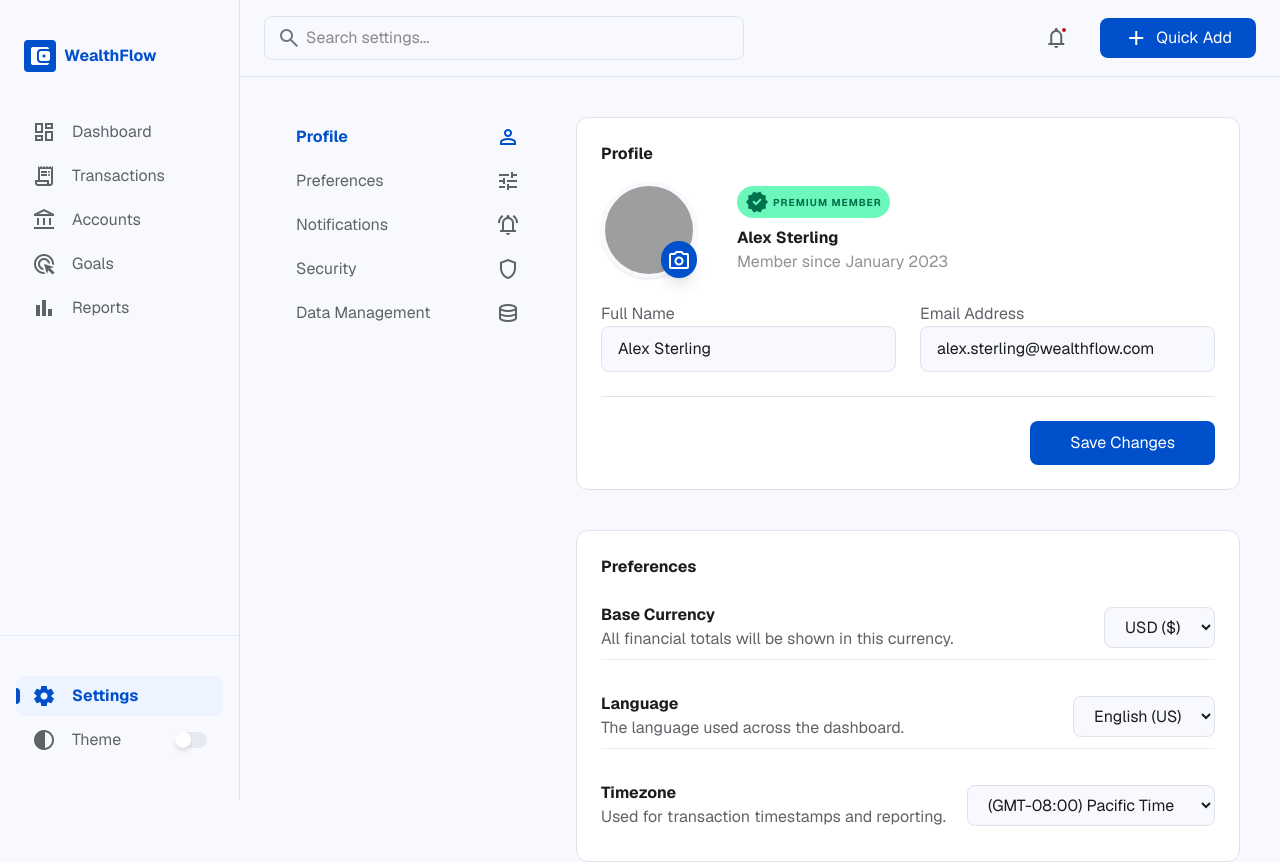
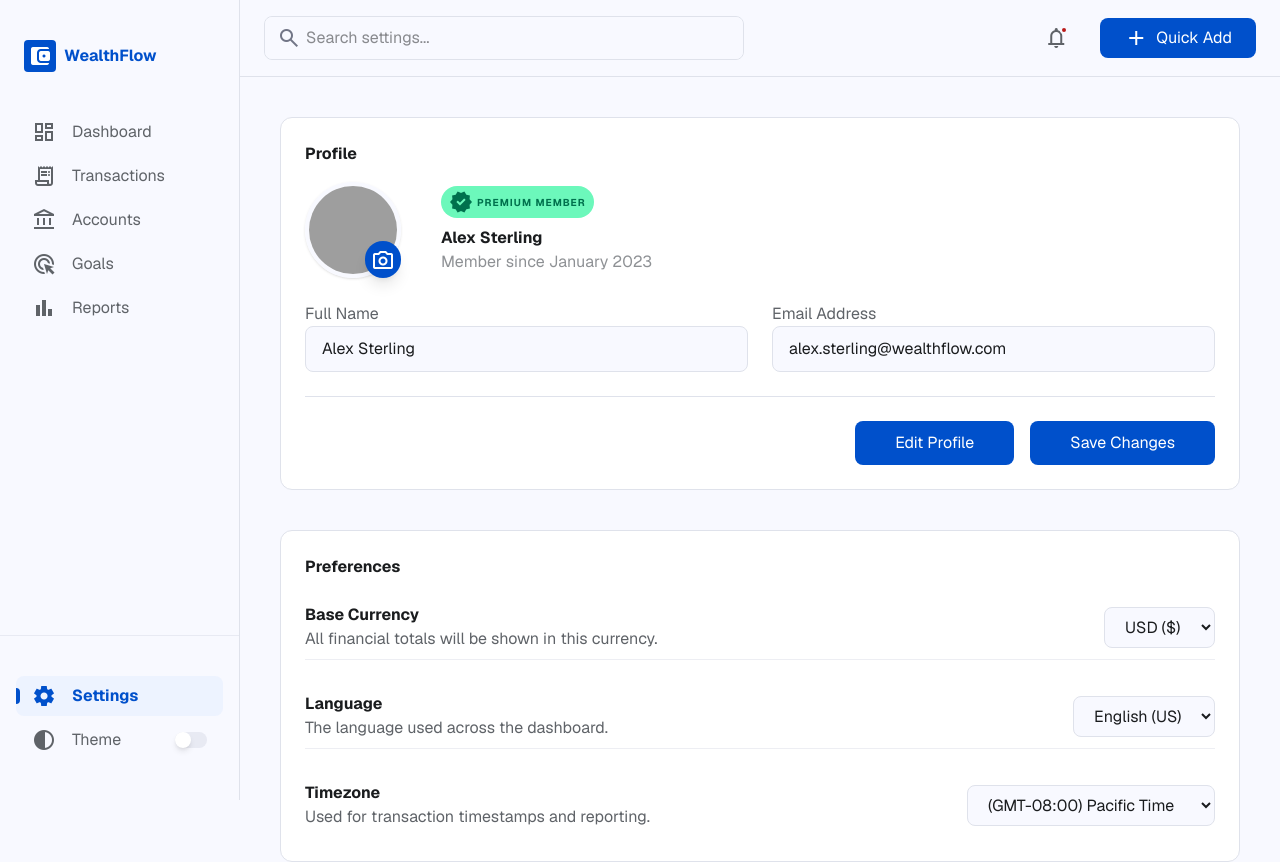
Before and after one commit to daanish05/Personal-Finance-Tracker, a Next.js app: page /Settings in a window 1280 px wide. Shown: the top 862 px of the page. Built offline with nearby package versions, Linux system fonts and the light colour scheme; grey boxes are pictures that could not be loaded; a web font is replaced by a local one.

Commit message:
Settings

```diff
--- a/app/Settings/page.jsx
+++ b/app/Settings/page.jsx
@@ -170,7 +170,7 @@ export default function Settings() {
           </header>
           <div className="max-w-container-max mx-auto p-xl flex gap-xl">
             {/* Content Sidebar */}
-            <nav className="w-64 flex-shrink-0 sticky top-24 self-start space-y-1">
+            {/* <nav className="w-64 flex-shrink-0 sticky top-24 self-start space-y-1">
               <a
                 className="flex items-center justify-between group px-md py-sm rounded-lg hover:bg-surface-container transition-colors text-primary font-bold"
                 href="#profile"
@@ -216,7 +216,7 @@ export default function Settings() {
                   database
                 </span>
               </a>
-            </nav>
+            </nav> */}
             {/* Settings Content */}
             <div className="flex-1 space-y-xl settings-scroll">
               {/* Profile Section */}
@@ -283,7 +283,11 @@ export default function Settings() {
                     />
                   </div>
                 </div>
-                <div className="mt-lg pt-lg border-t border-outline-variant flex justify-end">
+                <div className="mt-lg pt-lg border-t border-outline-variant flex justify-end"
+                style={{ gap: "1rem", alignItems: "center" }}>
+                  <button className="bg-primary text-on-primary px-xl py-2.5 rounded-lg font-label-md text-label-md hover:opacity-90 transition-all">
+                    Edit Profile
+                  </button>
                   <button className="bg-primary text-on-primary px-xl py-2.5 rounded-lg font-label-md text-label-md hover:opacity-90 transition-all">
                     Save Changes
                   </button>
```
